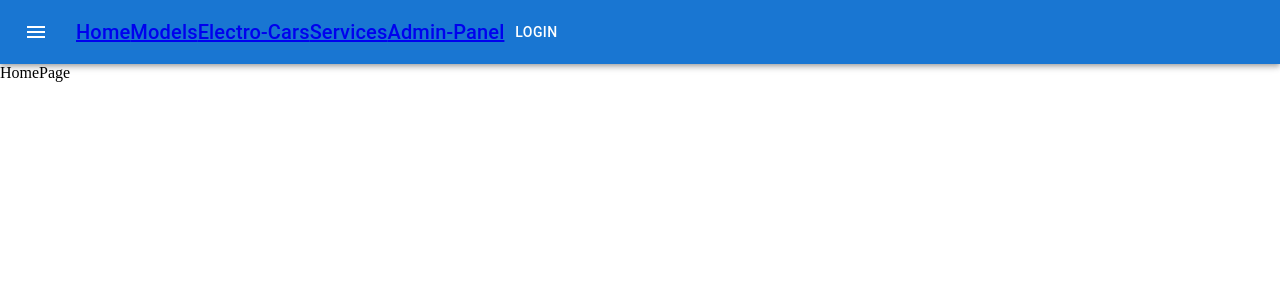
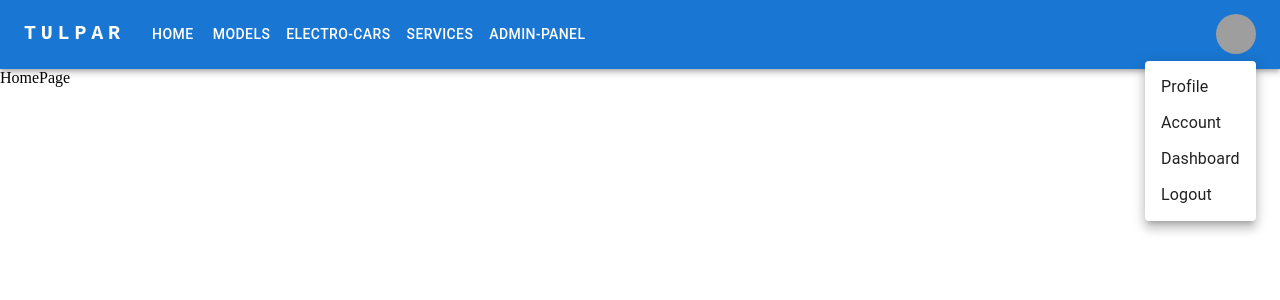
Before and after one commit to Addcodee/hacathon_js14, a React (Create React App) app: page / in a window 1280 px wide. Both pictures are taken after a click on the button "Open settings". Shown: the top 300 px of the page. Built offline with nearby package versions, Linux system fonts and the light colour scheme; grey boxes are pictures that could not be loaded; the HTML template or start-up script is replaced by a standard one.

Commit message:
made routes

```diff
--- a/src/containers/Navbar/Navbar.jsx
+++ b/src/containers/Navbar/Navbar.jsx
@@ -2,13 +2,18 @@
 import AppBar from "@mui/material/AppBar";
 import Box from "@mui/material/Box";
 import Toolbar from "@mui/material/Toolbar";
+import IconButton from "@mui/material/IconButton";
 import Typography from "@mui/material/Typography";
+import Menu from "@mui/material/Menu";
+import MenuIcon from "@mui/icons-material/Menu";
+import Container from "@mui/material/Container";
+import Avatar from "@mui/material/Avatar";
 import Button from "@mui/material/Button";
-import IconButton from "@mui/material/IconButton";
-import MenuIcon from "@mui/icons-material/Menu";
+import Tooltip from "@mui/material/Tooltip";
+import MenuItem from "@mui/material/MenuItem";
+import AdbIcon from "@mui/icons-material/Adb";
 import { Link } from "react-router-dom";
 
-export default function Navbar() {
 const pages = [
   { name: "Home", link: "/", id: 1 },
   { name: "Models", link: "/models", id: 2 },
@@ -16,30 +21,151 @@
   { name: "Services", link: "/services", id: 4 },
   { name: "Admin-Panel", link: "/admin", id: 5 },
 ];
+const settings = ["Profile", "Account", "Dashboard", "Logout"];
+
+function Navbar() {
+  const [anchorElNav, setAnchorElNav] = React.useState(null);
+  const [anchorElUser, setAnchorElUser] = React.useState(null);
+
+  const handleOpenNavMenu = (event) => {
+    setAnchorElNav(event.currentTarget);
+  };
+  const handleOpenUserMenu = (event) => {
+    setAnchorElUser(event.currentTarget);
+  };
+
+  const handleCloseNavMenu = () => {
+    setAnchorElNav(null);
+  };
+
+  const handleCloseUserMenu = () => {
+    setAnchorElUser(null);
+  };
+
   return (
-    <Box sx={{ flexGrow: 1 }}>
     <AppBar position="static">
-        <Toolbar>
+      <Container maxWidth="xl">
+        <Toolbar disableGutters>
+          <Typography
+            variant="h6"
+            noWrap
+            component="a"
+            href="/"
+            sx={{
+              mr: 2,
+              display: { xs: "none", md: "flex" },
+              fontFamily: "monospace",
+              fontWeight: 700,
+              letterSpacing: ".3rem",
+              color: "inherit",
+              textDecoration: "none",
+            }}
+          >
+            TULPAR
+          </Typography>
+
+          <Box sx={{ flexGrow: 1, display: { xs: "flex", md: "none" } }}>
             <IconButton
               size="large"
-            edge="start"
+              aria-label="account of current user"
+              aria-controls="menu-appbar"
+              aria-haspopup="true"
+              onClick={handleOpenNavMenu}
               color="inherit"
-            aria-label="menu"
-            sx={{ mr: 2 }}
             >
               <MenuIcon />
             </IconButton>
+            <Menu
+              id="menu-appbar"
+              anchorEl={anchorElNav}
+              anchorOrigin={{
+                vertical: "bottom",
+                horizontal: "left",
+              }}
+              keepMounted
+              transformOrigin={{
+                vertical: "top",
+                horizontal: "left",
+              }}
+              open={Boolean(anchorElNav)}
+              onClose={handleCloseNavMenu}
+              sx={{
+                display: { xs: "block", md: "none" },
+              }}
+            >
               {pages.map((page) => (
                 <Link to={page.link} key={page.id}>
-              <Typography variant="h6" component="div" sx={{ flexGrow: 1 }}>
-                {page.name}
-              </Typography>
+                  <MenuItem onClick={handleCloseNavMenu}>
+                    <Typography textAlign="center">{page.name}</Typography>
+                  </MenuItem>
                 </Link>
               ))}
+            </Menu>
+          </Box>
+          <AdbIcon sx={{ display: { xs: "flex", md: "none" }, mr: 1 }} />
+          <Typography
+            variant="h5"
+            noWrap
+            component="a"
+            href=""
+            sx={{
+              mr: 2,
+              display: { xs: "flex", md: "none" },
+              flexGrow: 1,
+              fontFamily: "monospace",
+              fontWeight: 700,
+              letterSpacing: ".3rem",
+              color: "inherit",
+              textDecoration: "none",
+            }}
+          >
+            LOGO
+          </Typography>
+          <Box sx={{ flexGrow: 1, display: { xs: "none", md: "flex" } }}>
+            {pages.map((page) => (
+              <Link to={page.link} key={page.id}>
+                <Button
+                  onClick={handleCloseNavMenu}
+                  sx={{ my: 2, color: "white", display: "block" }}
+                >
+                  {page.name}
+                </Button>
+              </Link>
+            ))}
+          </Box>
 
-          <Button color="inherit">Login</Button>
+          <Box sx={{ flexGrow: 0 }}>
+            <Tooltip title="Open settings">
+              <IconButton onClick={handleOpenUserMenu} sx={{ p: 0 }}>
+                <Avatar alt="Remy Sharp" src="/static/images/avatar/2.jpg" />
+              </IconButton>
+            </Tooltip>
+            <Menu
+              sx={{ mt: "45px" }}
+              id="menu-appbar"
+              anchorEl={anchorElUser}
+              anchorOrigin={{
+                vertical: "top",
+                horizontal: "right",
+              }}
+              keepMounted
+              transformOrigin={{
+                vertical: "top",
+                horizontal: "right",
+              }}
+              open={Boolean(anchorElUser)}
+              onClose={handleCloseUserMenu}
+            >
+              {settings.map((setting) => (
+                <MenuItem key={setting} onClick={handleCloseUserMenu}>
+                  <Typography textAlign="center">{setting}</Typography>
+                </MenuItem>
+              ))}
+            </Menu>
+          </Box>
         </Toolbar>
+      </Container>
     </AppBar>
-    </Box>
   );
 }
+export default Navbar;
--- a/src/index.css
+++ b/src/index.css
@@ -1,5 +1,10 @@
-*{
+* {
   box-sizing: border-box;
   margin: 0;
   padding: 0;
 }
+
+a {
+  text-decoration: none;
+  color: white;
+}
```
Lines whose indentation alone changed are shown as unchanged.
